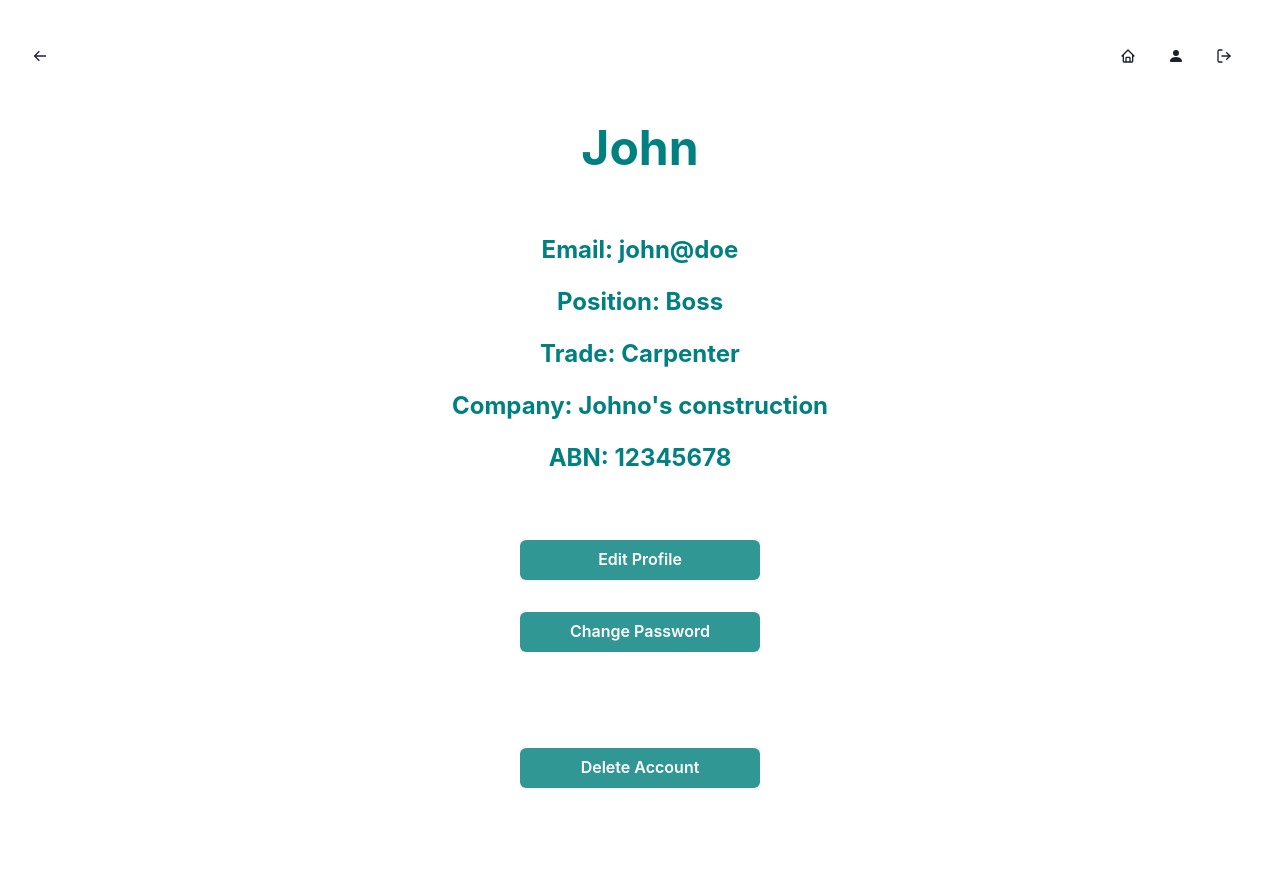
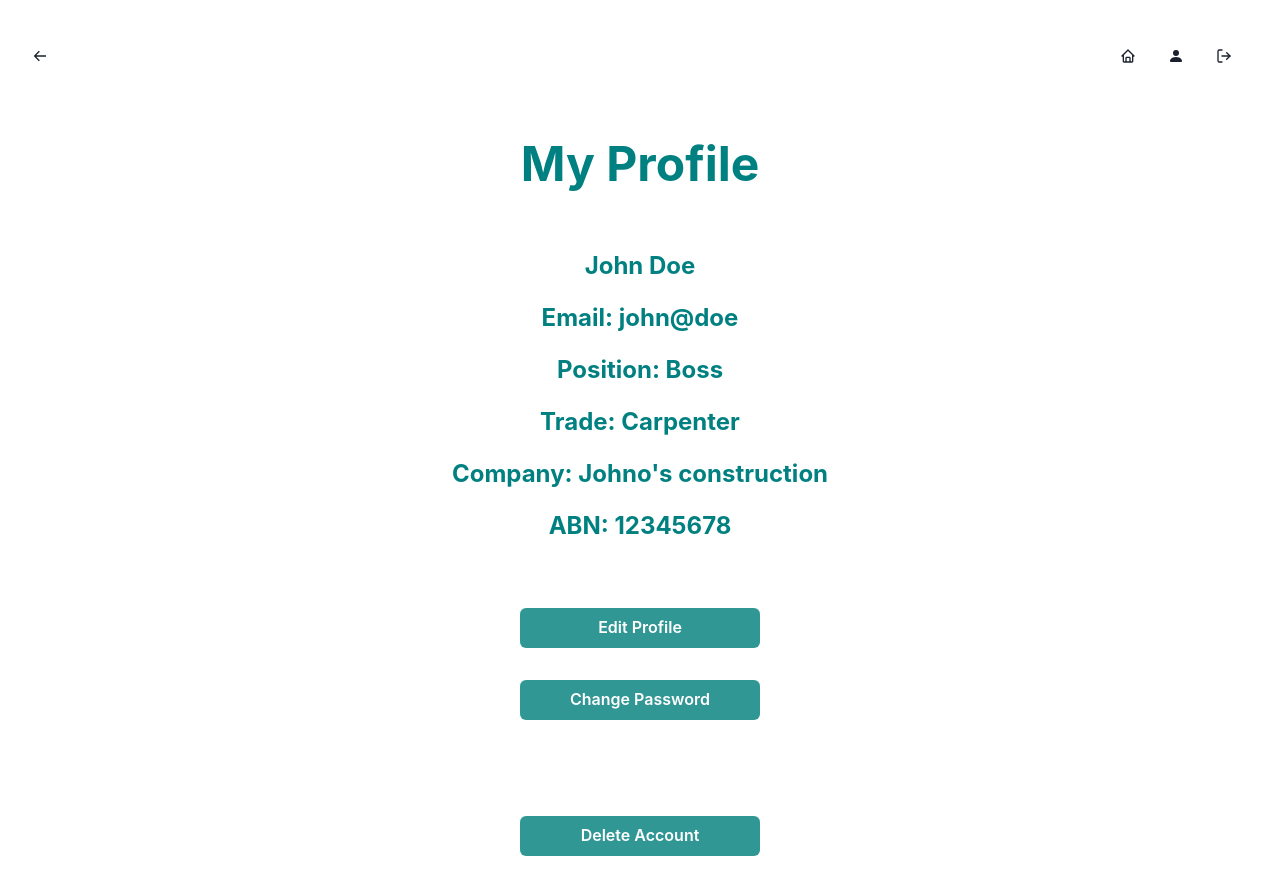
Before and after one commit to QuentinHS/full-stack-app-coder-academy, a React (Vite) app in the folder client/: page /user in a window 1280 px wide. Shown: the top 894 px of the page. Before the commit the page ends 844 px from the top, so only its background shows below. Built offline with nearby package versions, Linux system fonts and the light colour scheme.

Commit message:
Changed User profile heading to my profile and included user first and lastname below heading

```diff
--- a/client/src/App.jsx
+++ b/client/src/App.jsx
@@ -36,7 +36,7 @@ function App() {
           <Route path="/projects" element={<ProjectsDashboard/>} />
           <Route path="/projects/new" element={<NewProject/>}/>
           <Route path="/login" element={<Login/>} />
-          <Route path="/User" element={<User  /> } />
+          <Route path="/user" element={<User  /> } />
           <Route path="/stage" element={<Stage /> } />
           <Route path="/tradeProviders" element={<TradeProdvider /> } />
           <Route path="/pmTask" element={<PMTask /> } />
--- a/client/src/components/User.jsx
+++ b/client/src/components/User.jsx
@@ -30,12 +30,15 @@ const User = () => {
     })
     return(
         <div>
+            <Center m="2rem">
+                <Text mb='1rem' fontSize='5xl' color='teal' as='b'>My Profile</Text>
+            </Center>
             <Center>
                 {/* User name and other data will need to retrived and parsed in*/}
-                <Text mb='1rem' fontSize='5xl' color='teal' as='b'>{currentUser.firstName ? currentUser.firstName : "User Profile!"}</Text>
+                <Text mb='1rem' fontSize='2xl' color='teal' as='b'>{currentUser.firstName ? currentUser.firstName + " " + currentUser.lastName : "User Profile!"}</Text>
             </Center>
             {/* Maybe change position to something that isn't centered */}
-            <Center mt='2rem' >
+            <Center >
                 <Text mb='1rem' fontSize='2xl' color='teal' as='b'>Email: {currentUser.email ? currentUser.email : "Add an email address!"}</Text>
             </Center>
             <Center>
```
